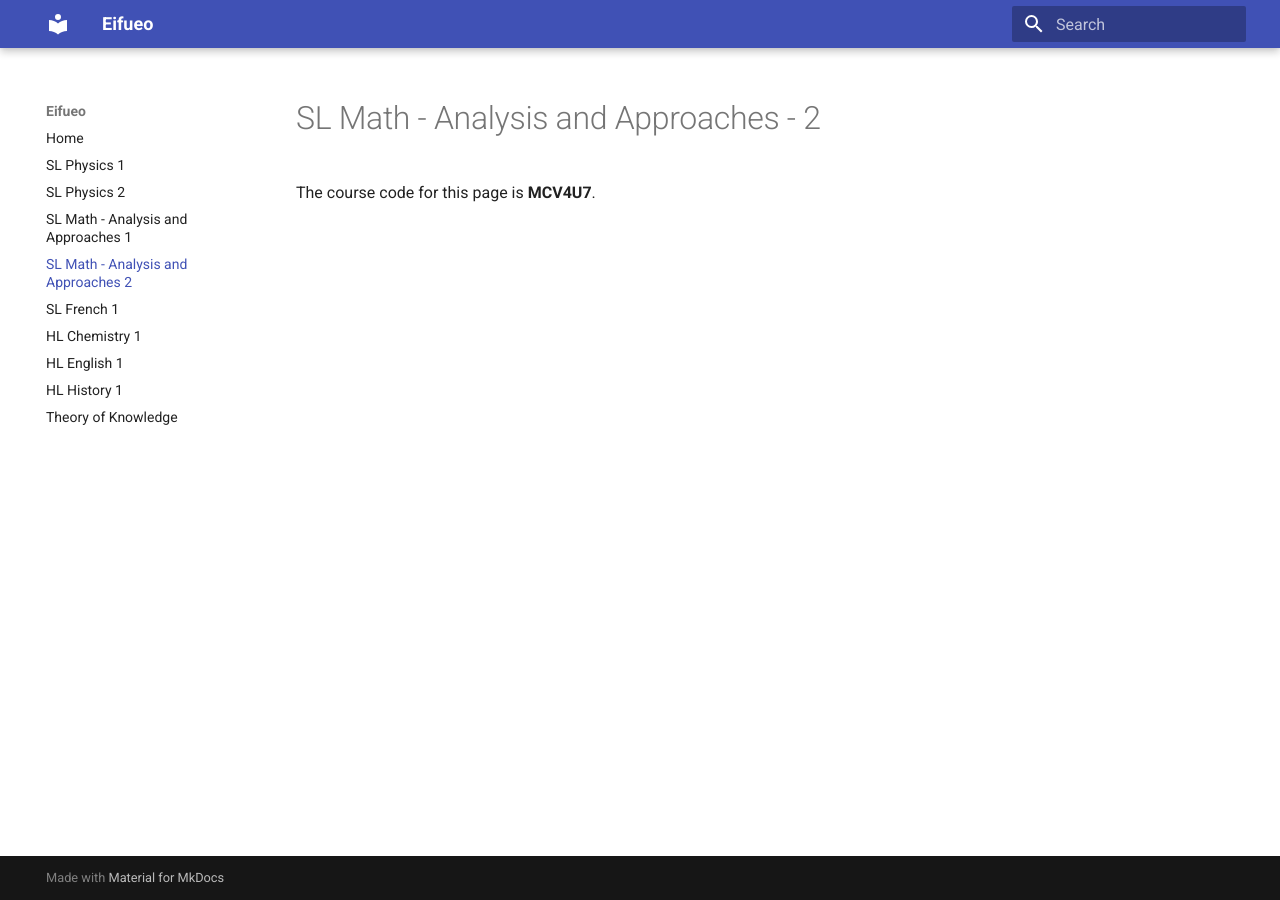
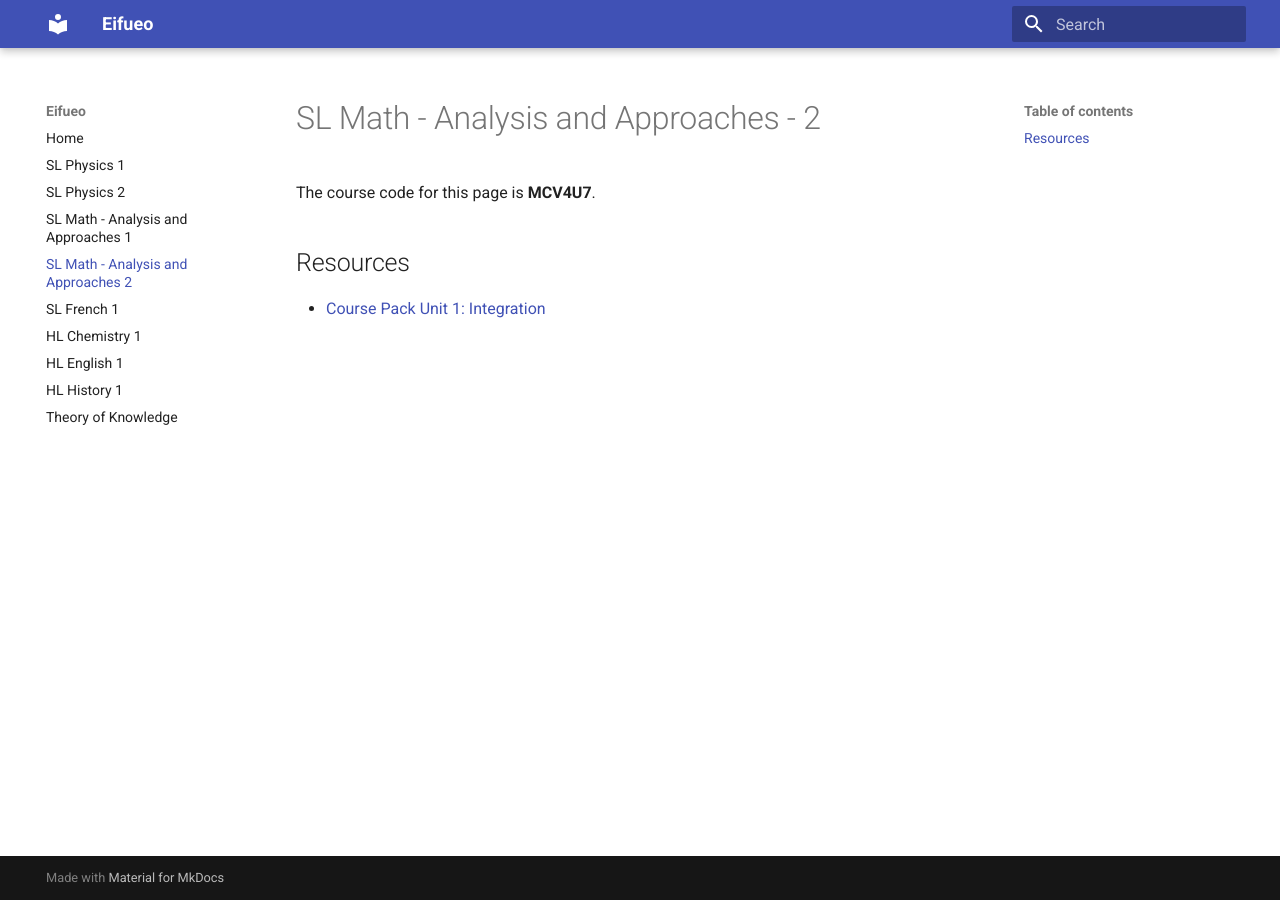
Before and after one commit to potatoeggy/eifueo, an MkDocs documentation site: the page built from docs/mcv4u7.md, in a window 1280 px wide. Built offline with MkDocs 1.6.1 and Material for MkDocs 9.7.7, drawn with Linux system fonts in a browser that asks for light colours.

Commit message:
math: add integration cp

```diff
--- a/docs/mcv4u7.md
+++ b/docs/mcv4u7.md
@@ -1,3 +1,7 @@
 # SL Math - Analysis and Approaches - 2
 
 The course code for this page is **MCV4U7**.
+
+## Resources
+
+ - [Course Pack Unit 1: Integration](/resources/g11/s2cp1.pdf)
```
